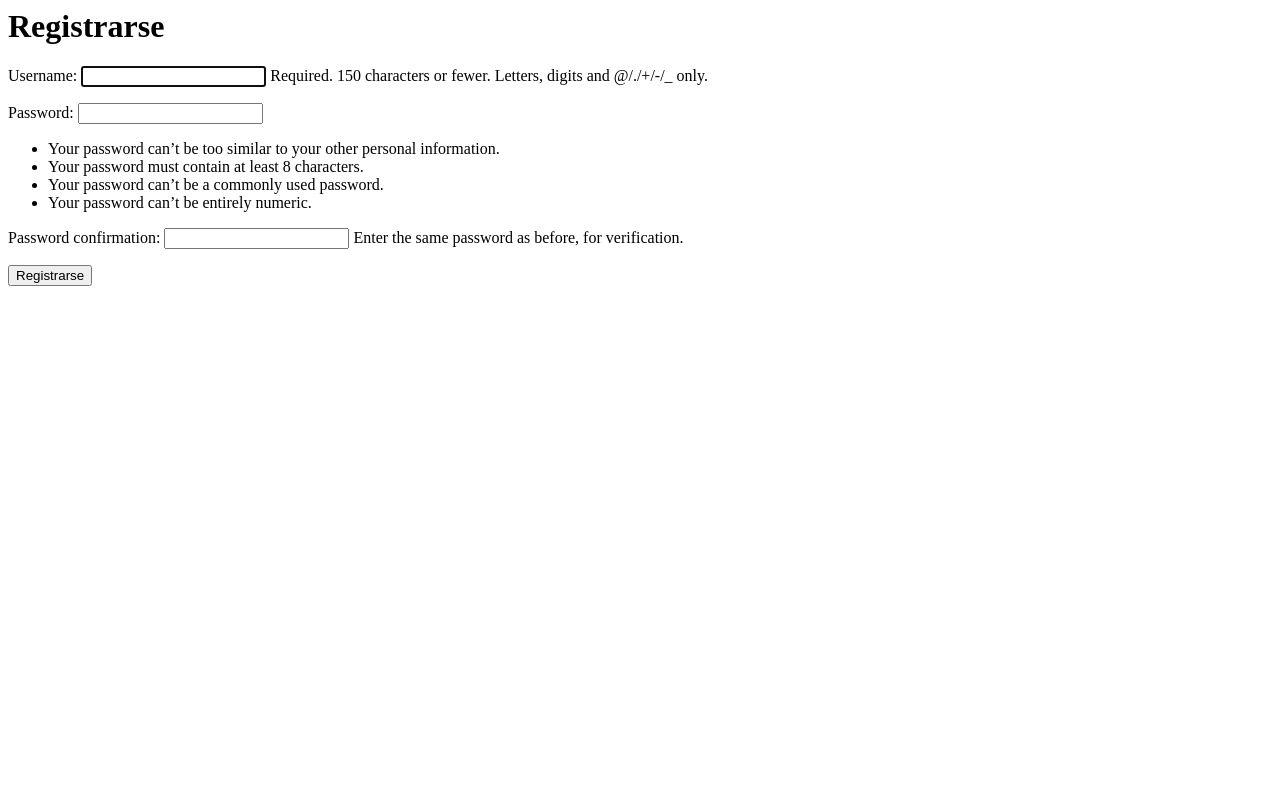
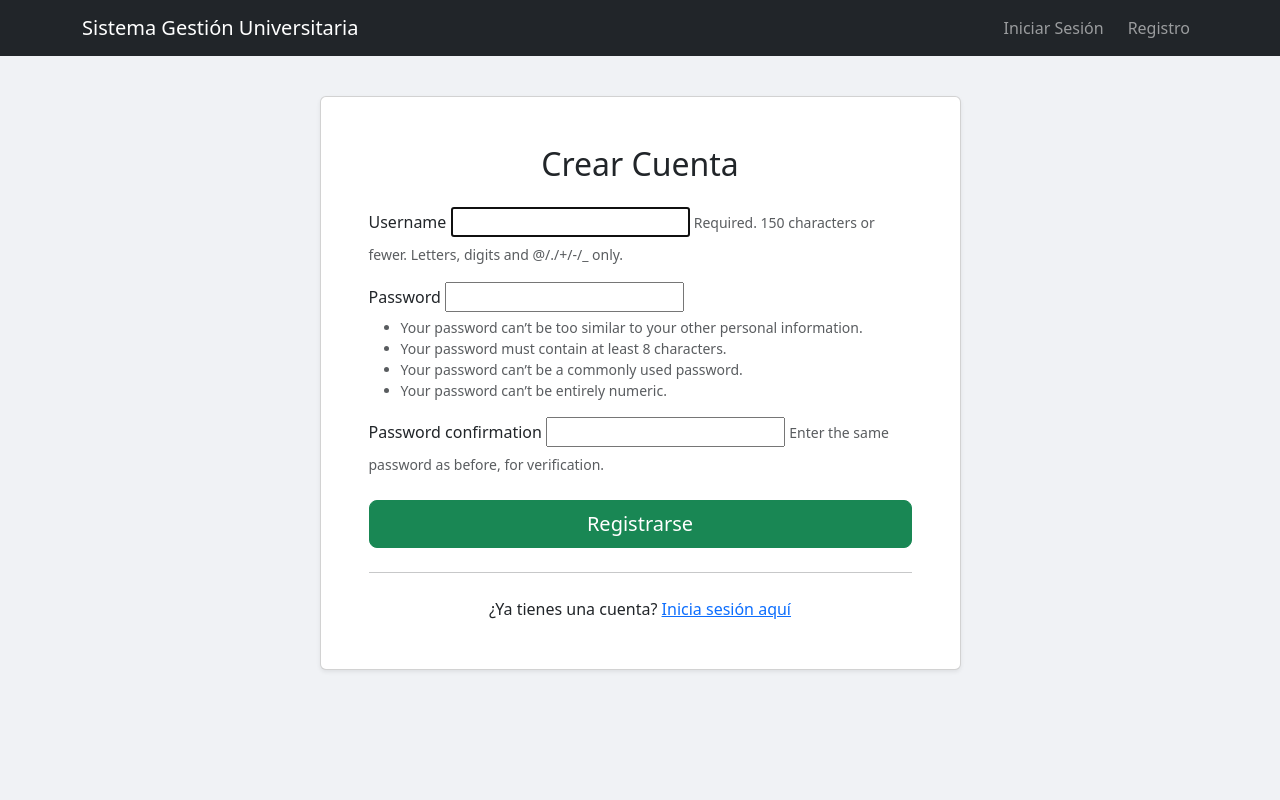
Before and after one commit to Chente000/sistema-gestion, a Django app: page /accounts/registro/ in a window 1280 px wide. Run offline with Django 5.2, Linux system fonts and the light colour scheme.

Commit message:
Implementacion del login y registro
ademas de la implementacion del inicio de sesion y registro, tambien el cerrar sesion, ademas de conectar todos apartados, mas la autenticacion del usuario

```diff
--- /dev/null
+++ b/accounts/templates/base.html
@@ -0,0 +1,82 @@
+{% load static %}
+
+<!DOCTYPE html>
+<html>
+    <head>
+        <meta charset="utf-8">
+        <meta http-equiv="X-UA-Compatible" content="IE=edge">
+        <title>Sistema de gestión</title>
+        <meta name="viewport" content="width=device-width, initial-scale=1">
+        <link href="https://cdn.jsdelivr.net/npm/bootstrap@5.3.3/dist/css/bootstrap.min.css" rel="stylesheet" integrity="sha384-QWTKZyjpPEjISv5WaRU9OFeRpok6YctnYmDr5pNlyT2bRjXh0JMhjY6hW+ALEwIH" crossorigin="anonymous">
+
+        <style>
+            /* Estilo para el cuerpo, especialmente útil en páginas de login/registro */
+            body {
+                 /* Elimina el padding-top si no quieres la navbar fija en login/registro */
+                 /* padding-top: 56px; */
+                 background-color: #f0f2f5; /* Un fondo gris muy claro */
+                 min-height: 100vh; /* Asegura que el fondo cubra toda la altura */
+                display: flex;
+                flex-direction: column;
+            }
+            /* Mueve los estilos específicos de landing page (hero, feature, footer)
+            a un archivo CSS separado o déjalos aquí si base.html se usa
+               también para la landing page SIN sobreescribir el bloque de contenido. */
+            .hero-section { /* ... estilos ... */ }
+            .feature-icon { /* ... estilos ... */ }
+            .footer { /* ... estilos ... */ }
+
+            /* Asegura que el contenido principal pueda crecer */
+            main.container-fluid, .container {
+                flex: 1;
+            }
+
+            /* Ajuste para navbar fija si la mantienes */
+            body.has-fixed-navbar {
+                padding-top: 56px;
+            }
+            /* Puedes añadir la clase 'has-fixed-navbar' al body en base.html
+                si la necesitas en otras páginas que extiendan esta base */
+
+        </style>
+
+    </head>
+    <body>
+
+        <nav class="navbar navbar-expand-lg navbar-dark bg-dark fixed-top">
+            <div class="container">
+                <a class="navbar-brand" href="{% url 'home:home' %}"> Sistema Gestión Universitaria
+                </a>
+                <button class="navbar-toggler" type="button" data-bs-toggle="collapse" data-bs-target="#navbarNav" aria-controls="navbarNav" aria-expanded="false" aria-label="Toggle navigation">
+                    <span class="navbar-toggler-icon"></span>
+                </button>
+                <div class="collapse navbar-collapse" id="navbarNav">
+                    <ul class="navbar-nav ms-auto mb-2 mb-lg-0 align-items-center"> <li class="nav-item me-2">
+                        </li>
+
+                        {% if user.is_authenticated %}
+                            <li class="nav-item me-2">
+                                <a class="nav-link btn btn-sm btn-outline-light" href="{% url 'home:interfaz' %}">Panel</a>
+                            </li>
+                            <li class="nav-item">
+                                <a class="nav-link btn btn-sm btn-danger" href="{% url 'accounts:cerrar_sesion' %}">Cerrar Sesión</a>
+                            </li>
+                        {% else %}
+                            <li class="nav-item me-2">
+                                <a class="nav-link btn btn-sm btn-primary" href="{% url 'accounts:inicio_sesion' %}">Iniciar Sesión</a>
+                            </li>
+                            <li class="nav-item">
+                                <a class="nav-link btn btn-sm btn-success" href="{% url 'accounts:registro' %}">Registro</a>
+                            </li>
+                        {% endif %}
+                    </ul>
+                </div>
+            </div>
+        </nav>
+
+        {% block content %}
+        {% endblock %}
+
+        <script src="https://cdn.jsdelivr.net/npm/bootstrap@5.3.3/dist/js/bootstrap.bundle.min.js" integrity="sha384-YvpcrYf0tY3lHB60NNkmXc5s9fDVZLESaAA55NDzOxhy9GkcIdslK1eN7N6jIeHz" crossorigin="anonymous"></script>
+    </body>
+</html>
--- /dev/null
+++ b/accounts/templates/cerrar_sesion.html
@@ -0,0 +1 @@
+<h1>saddasad</h1>
--- a/accounts/templates/registro.html
+++ b/accounts/templates/registro.html
@@ -1,7 +1,53 @@
-<h1>Registrarse</h1>
+{% extends "base.html" %}
+{% load static %}
 
-<form method="POST" action="/home/">
-    {% csrf_token %}
-    {{ form.as_p }}
-    <button type="submit">Registrarse</button>
-</form>
+{% block content %}
+<div class="container mt-5 pt-5">
+    <div class="row justify-content-center">
+        <div class="col-md-8 col-lg-7"> <div class="card shadow-sm">
+                <div class="card-body p-4 p-md-5">
+
+                    <h2 class="card-title text-center mb-4">Crear Cuenta</h2>
+
+                    {% if error or form.non_field_errors %}
+                        <div class="alert alert-danger" role="alert">
+                            {% if error %}
+                                {{ error }}
+                            {% endif %}
+                            {% if form.non_field_errors %}
+                                {% for err in form.non_field_errors %}
+                                    <p class="mb-0">{{ err }}</p>
+                                {% endfor %}
+                            {% endif %}
+                        </div>
+                    {% endif %}
+
+                    <form method="POST" action="" novalidate> {% csrf_token %}
+
+                        {% for field in form %}
+                        <div class="mb-3">
+                            <label for="{{ field.id_for_label }}" class="form-label">{{ field.label }}</label>
+                            {{ field }} {% if field.help_text %}
+                                <small class="form-text text-muted">{{ field.help_text|safe }}</small>
+                            {% endif %}
+                            {% if field.errors %}
+                                <div class="invalid-feedback d-block">
+                                    {% for error in field.errors %}
+                                        {{ error }}
+                                    {% endfor %}
+                                </div>
+                            {% endif %}
+                        </div>
+                        {% endfor %}
+
+                        <div class="d-grid gap-2 mt-4">
+                            <button type="submit" class="btn btn-success btn-lg">Registrarse</button> </div>
+                    </form>
+
+                    <hr class="my-4">
+
+                    <p class="text-center mb-0">
+                        ¿Ya tienes una cuenta? <a href="{% url 'accounts:inicio_sesion' %}">Inicia sesión aquí</a>
+                    </p>
+
+                </div> </div> </div> </div> </div> {% endblock %}
--- a/accounts/urls.py
+++ b/accounts/urls.py
@@ -6,5 +6,6 @@ app_name = 'accounts'
 urlpatterns = [
     path('registro/', views.registro, name='registro'),
     path('inicio/', views.inicio_sesion, name='inicio_sesion'),
-    path('salir/', views.salir_sesion, name='salir_sesion'),
+    path('cerrar/', views.cerrar_sesion, name='cerrar_sesion'),
+    path('base/', views.base, name='base'),
 ]
--- a/accounts/views.py
+++ b/accounts/views.py
@@ -1,14 +1,40 @@
-from django.shortcuts import render
+from django.shortcuts import render, redirect
 from django.contrib.auth.forms import UserCreationForm, AuthenticationForm
-from django.contrib.auth import login, logout
-from django.contrib.auth.decorators import login_required
+from django.contrib.auth import login, logout, authenticate
+from django.contrib.auth.models import User
+from django.db import IntegrityError
+
 
 # Create your views here.
 def registro(request):
-    return render(request, 'registro.html', {'form': UserCreationForm})
+    if request.method == 'GET':
+        return render(request, 'registro.html', {'form': UserCreationForm})
+    else:
+        if request.POST['password1'] == request.POST['password2']:
+            try:
+                user = User.objects.create_user(request.POST['username'], password=request.POST['password1'])
+                user.save()
+                login(request, user)
+                return redirect('home:home')
+            except IntegrityError:
+                return render(request, 'registro.html', {'form': UserCreationForm, 'error': 'El nombre de usuario ya existe'})
+        return render(request, 'registro.html', {'form': UserCreationForm, 'error': 'Las contraseñas no coinciden'})
 
 def inicio_sesion(request):
-    return render(request, 'inicio_sesion.html')
+    if request.method == 'GET':
+        return render(request, 'inicio_sesion.html', {'form': AuthenticationForm})
+    else:
+        user = authenticate(request, username=request.POST['username'], password=request.POST['password'])
+        if user is None:
+            return render(request, 'inicio_sesion.html', {'form': AuthenticationForm, 'error': 'Usuario o contraseña incorrectos'})
+        else:
+            login(request, user)
+            return redirect('home:home')
 
-def salir_sesion(request):
-    return render(request, 'salir_sesion.html')
+def cerrar_sesion(request):
+    logout(request)
+    return redirect('home:home')
+
+
+def base(request):
+    return render(request, 'base.html')
--- a/home/templates/interfaz.html
+++ b/home/templates/interfaz.html
@@ -94,11 +94,11 @@
 <body>
 
     <nav class="sidebar">
-        <a class="navbar-brand" href="#"> <i class="bi bi-buildings"></i> Gestión Uni
+        <a class="navbar-brand" href="{% url 'home:home' %}"> <i class="bi bi-buildings"></i> Gestión Uni
         </a>
         <div class="sidebar-sticky">
             <ul class="nav flex-column"> <li class="nav-item">
-                    <a class="nav-link active" aria-current="page" href="{% url 'dashboard' %}"> <i class="bi bi-house-door-fill"></i> Panel Principal
+                    <a class="nav-link active" aria-current="page" href=""> <i class="bi bi-house-door-fill"></i> Panel Principal
                     </a>
                 </li>
 
@@ -143,7 +143,7 @@
 
     <div class="user-info">
         <span class="me-3"> Bienvenido/a, <strong>{{ user.get_full_name|default:user.username }}</strong> </span>
-        <a href="{% url 'logout' %}" class="btn btn-outline-danger btn-sm"> <i class="bi bi-box-arrow-right"></i> Salir
+        <a href="{% url 'accounts:cerrar_sesion' %}" class="btn btn-outline-danger btn-sm"> <i class="bi bi-box-arrow-right"></i> Salir
         </a>
     </div>
 
--- a/sistema/urls.py
+++ b/sistema/urls.py
@@ -22,4 +22,6 @@ urlpatterns = [
     path('admin/', admin.site.urls),
     path('home/', include('home.urls')),
     path('accounts/', include('accounts.urls')),
+    path('interfaz/', views.interfaz, name='interfaz'),
+    path('', views.home, name='home'),  # URL for the home page
 ]
```
Also changed, not shown: accounts/forms.py (added, +50 -0 lines), accounts/templates/inicio_sesion.html (+47 -1 lines), home/templates/home.html (+12 -14 lines), accounts/templates/salir_sesion.html (deleted), db.sqlite3, home/views.py (line endings or trailing spaces).
